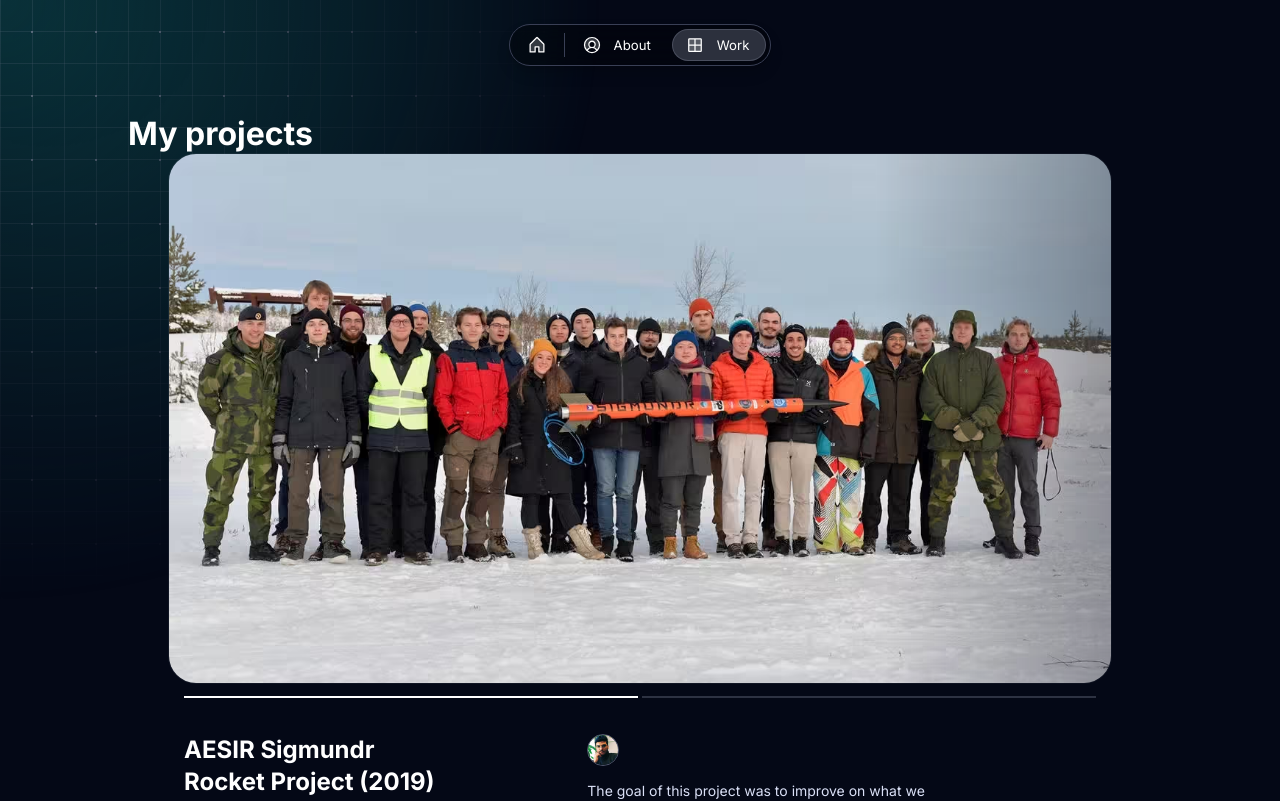
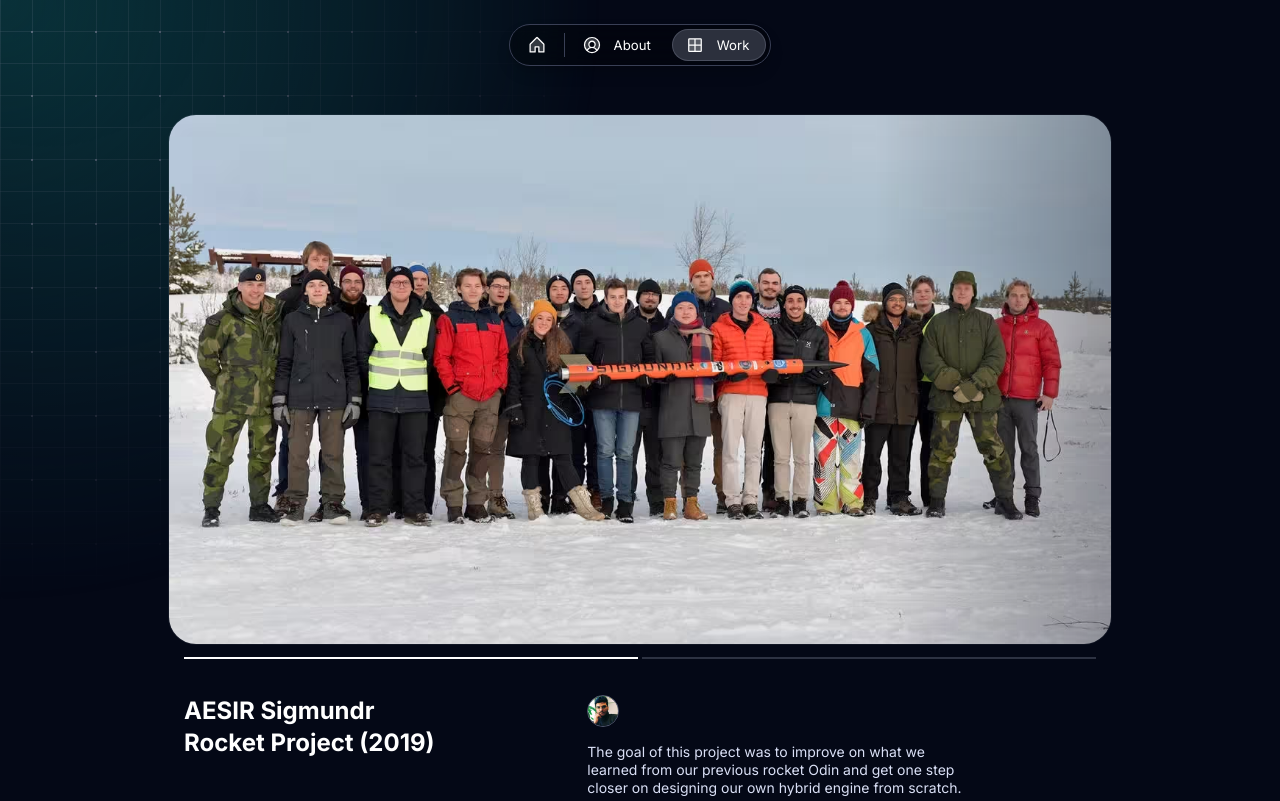
Before and after one commit to dhruvhaldar/portfolio, a Next.js app: page /work in a window 1280 px wide. Shown: the top 801 px of the page. Built offline with nearby package versions, Linux system fonts and the light colour scheme.

Commit message:
update page.tsx and page.tsx

```diff
--- a/src/app/work/page.tsx
+++ b/src/app/work/page.tsx
@@ -38,7 +38,7 @@ export default function Work() {
 
   return (
     <Column maxWidth="m">
-      <Heading as="h1">{work.title}</Heading>
+        <h1 style={{ position: "absolute", left: "-9999px" }}>{work.title}</h1>
       <script
         type="application/ld+json"
         suppressHydrationWarning
```
Also changed, not shown: src/app/about/page.tsx (+2 -13 lines).
